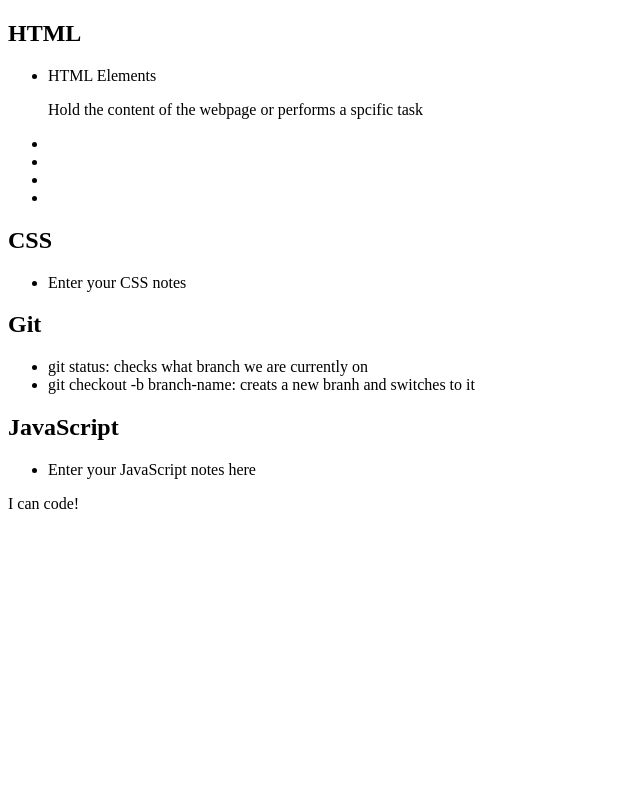
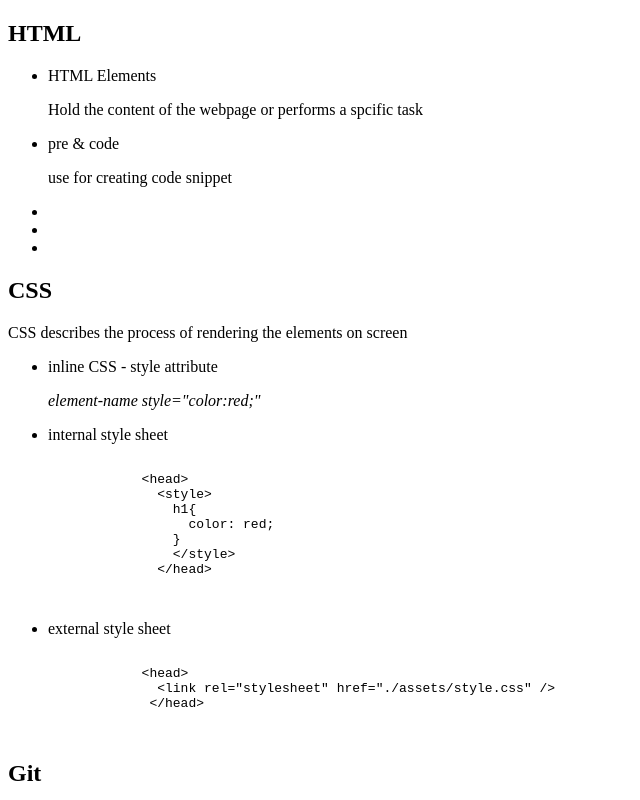
Before and after one commit to niwantha33/prework-study-guide, a plain HTML site: page index.html in a window 1280 px wide. Shown: the part 860-1660 px from the top of the page, without its empty margins (0-640 px from the left). Before the commit the page ends 1389 px from the top, so only its background shows below. Drawn offline with Linux system fonts and the light colour scheme.

Commit message:
updated css

```diff
--- a/index.html
+++ b/index.html
@@ -11,7 +11,7 @@
 <body>
   <header id="top">
 
-    <h1>Prework Study Guide</h1>
+    <h1 style="color: red;">Prework Study Guide</h1>
 
     <img src="./assets/bowtie-cat.png" alt="Profile image of cat wearing a bow tie." />
 
@@ -22,7 +22,8 @@
       <ul>
         <li>HTML Elements</li>
         <p>Hold the content of the webpage or performs a spcific task</p>
-        <li></li>
+        <li>pre & code </li>
+        <p>use for creating code snippet</p>
         <li></li>
         <li></li>
         <li></li>
@@ -31,8 +32,30 @@
 
     <section class="card" id="css-seciton">
       <h1>CSS</h1>
+      <p>CSS describes the process of rendering the elements on screen</p>
       <ul>
-        <li>Enter your CSS notes</li>
+        <li>inline CSS - style attribute</li>
+        <p><em>element-name style="color:red;" </em></p>
+        <li>internal style sheet</li>
+        <pre>
+          <code html  language-html>
+            &lt;head&gt
+              &lt;style>
+                h1{
+                  color: red;
+                }
+                &lt/style>
+              &lt;/head>
+          </code>
+        </pre>
+        <li>external style sheet</li>
+        <pre>
+          <code>
+            &lthead>
+              &lt;link rel="stylesheet" href="./assets/style.css" />
+             &lt;/head>
+          </code>
+        </pre>
       </ul>
     </section>
 
```
Also changed, not shown: assets/style.css (added).
